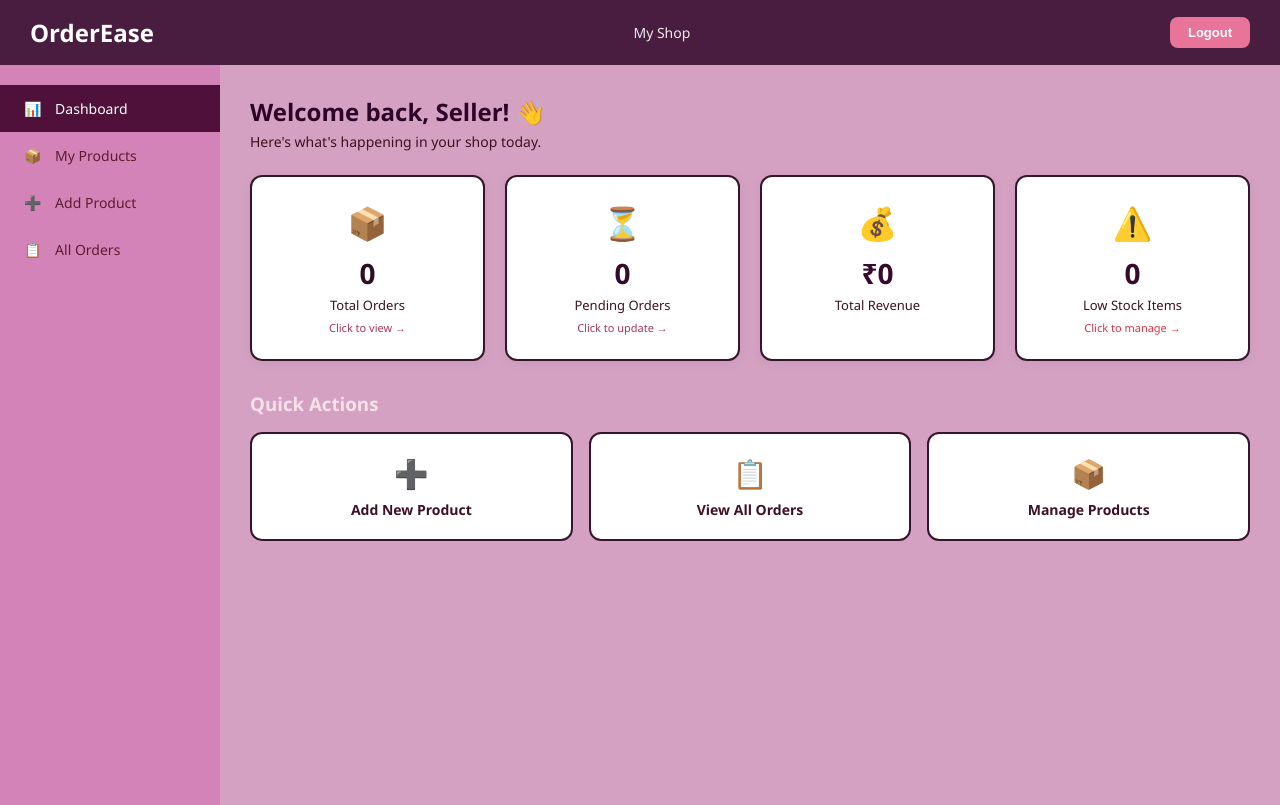
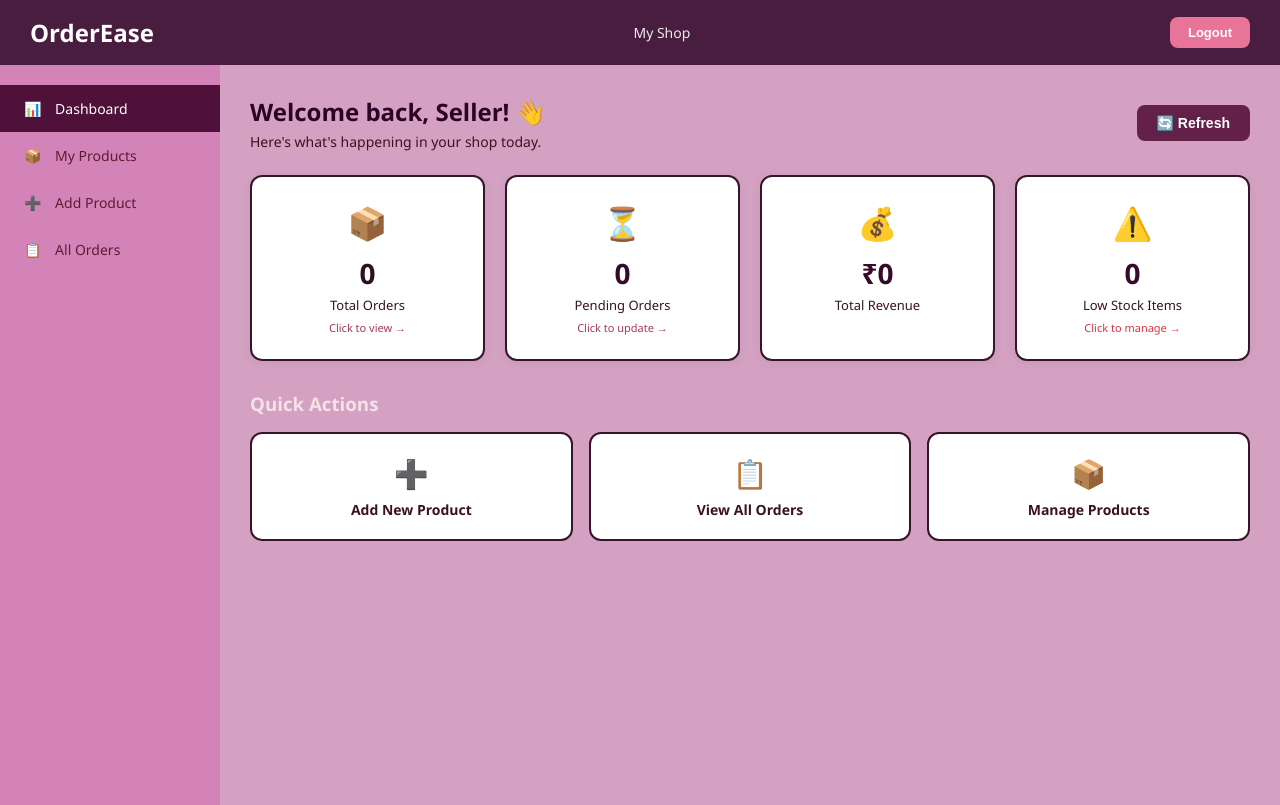
Before and after one commit to Vaishnavi1894/Order_ease-, a website: page public/pages/seller/dashboard.html in a window 1280 px wide. Drawn offline with Linux system fonts and the light colour scheme; no server answers; sample sign-in values are in the browser's storage.

Commit message:
added to seller page

```diff
--- a/public/pages/seller/dashboard.html
+++ b/public/pages/seller/dashboard.html
@@ -196,10 +196,18 @@
     <!-- MAIN -->
     <div class="main">
 
-        <div class="welcome">
-            <h2>Welcome back, <span id="sellerName">Seller</span>! 👋</h2>
-            <p>Here's what's happening in your shop today.</p>
-        </div>
+        <div class="welcome" style="display:flex; justify-content:space-between; align-items:center;">
+    <div>
+        <h2>Welcome back, <span id="sellerName">Seller</span>! 👋</h2>
+        <p>Here's what's happening in your shop today.</p>
+    </div>
+    <button onclick="loadStats()"
+            style="background:#632048; color:white; border:none;
+                   padding:10px 20px; border-radius:8px;
+                   font-size:14px; font-weight:600; cursor:pointer;">
+        🔄 Refresh
+    </button>
+</div>
 
         <!-- STATS -->
 <div class="stats">
@@ -285,8 +293,12 @@
             console.error('Error loading stats');
         }
     }
+    loadStats();
 
+// Auto refresh every 30 seconds
+setInterval(() => {
     loadStats();
+}, 30000);
 
     function logout() {
         localStorage.removeItem('sellerToken');
```
